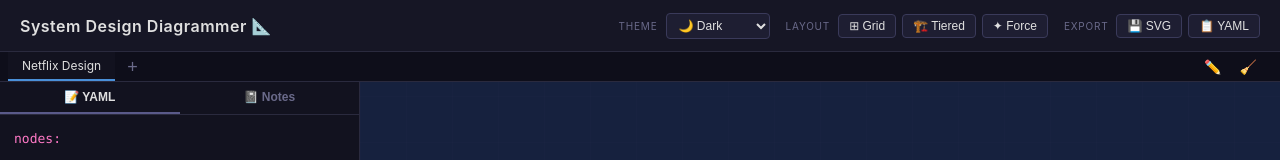
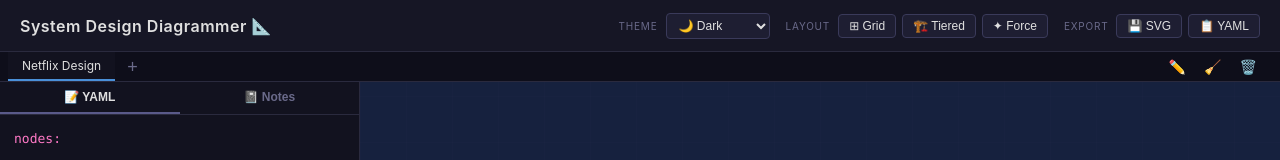
Before and after one commit to vineeththomasalex/architecture-diagrammer, a React (Vite) app: page / in a window 1280 px wide. Shown: the top 160 px of the page. Built offline with nearby package versions, Linux system fonts and the light colour scheme.

Commit message:
Add clear drawing button

```diff
--- a/src/App.tsx
+++ b/src/App.tsx
@@ -462,6 +462,22 @@ function App() {
           >
             🧹
           </button>
+          <button
+            className="draw-btn"
+            onClick={() => {
+              const canvas = drawCanvasRef.current;
+              if (canvas) {
+                const ctx = canvas.getContext('2d');
+                if (ctx) {
+                  ctx.globalCompositeOperation = 'source-over';
+                  ctx.clearRect(0, 0, canvas.width, canvas.height);
+                }
+              }
+            }}
+            title="Clear all drawings"
+          >
+            🗑️
+          </button>
         </div>
       </div>
       <main className="app-main">
```
